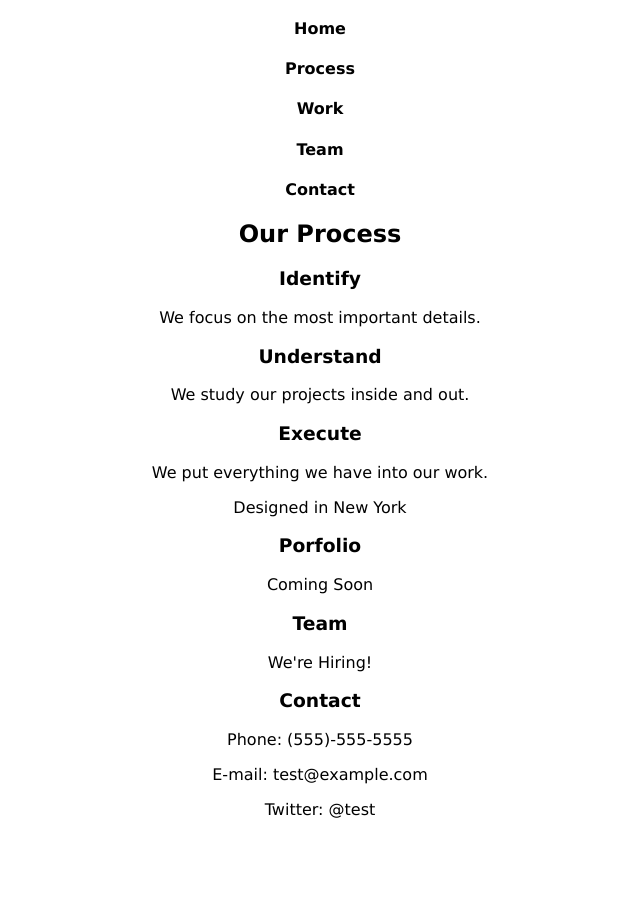
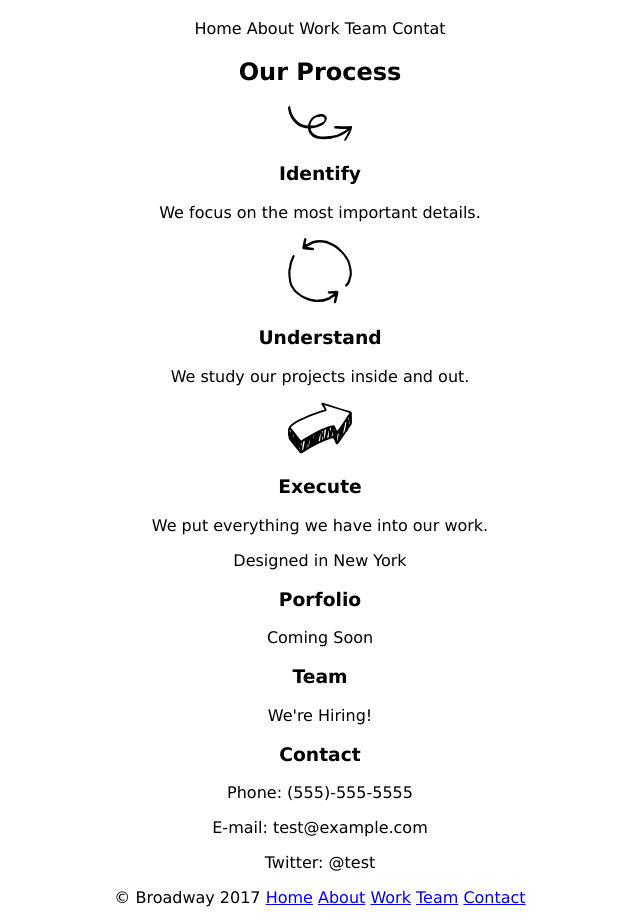
Before and after one commit to nazardel/broadway, a plain HTML site: page index.html in a window 1280 px wide. Shown: the part 62-985 px from the top of the page, without its empty margins (320-960 px from the left). Before the commit the page ends 897 px from the top, so only its background shows below. Drawn offline with Linux system fonts and the light colour scheme.

Commit message:
Added navigation links

```diff
--- a/index.html
+++ b/index.html
@@ -9,21 +9,26 @@
     <h1>Broadway Design</h1>
 
 <!-- navigation links -->
-
-    <h4>Home</h4>
-    <h4>Process</h4>
-    <h4>Work</h4>
-    <h4>Team</h4>
-    <h4>Contact</h4>
+  <div class="navigation">
+    <p>
+      <a=class="btn-nav" href="#">Home</a>
+      <a=class="btn-nav" href="#about">About</a>
+      <a=class="btn-nav" href="#work">Work</a>
+      <a=class="btn-nav" href="#team">Team</a>
+      <a=class="btn-nav" href="#contact">Contat</a>
+    </p>
+  </div>
 
 <!-- process information -->
 
     <h2>Our Process</h2>
-
+        <img src="./resources/images/identify.svg">
       <h3>Identify</h3>
         <p>We focus on the most important details.</p>
+          <img src="./resources/images/Understand.svg">
       <h3>Understand</h3>
         <p>We study our projects inside and out.</p>
+          <img src="./resources/images/Execute.svg">
       <h3>Execute</h3>
         <p>We put everything we have into our work.</p>
 
@@ -43,7 +48,15 @@
       <p>Twitter: @test
 
 <!-- bottom navigation menu -->
-
+  <div class="footer">
+    <p> © Broadway 2017
+      <a class="btn-nav" href="#">Home</a>
+      <a class="btn-nav" href="#about">About</a>
+      <a class="btn-nav" href="#work">Work</a>
+      <a class="btn-nav" href="#team">Team</a>
+      <a class="btn-nav" href="#contact">Contact</a>
+    </p>
+  </div>
 
 
 
```
